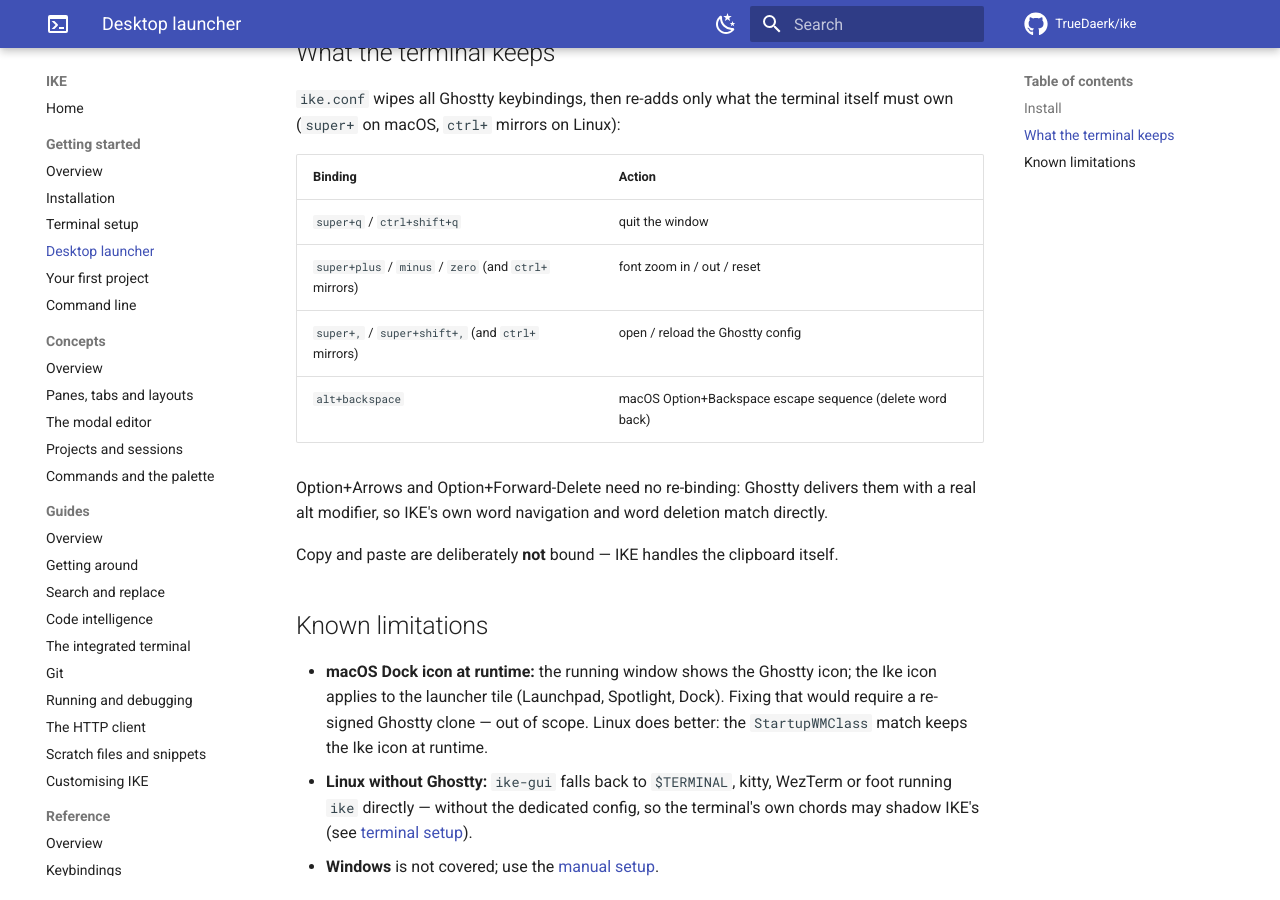
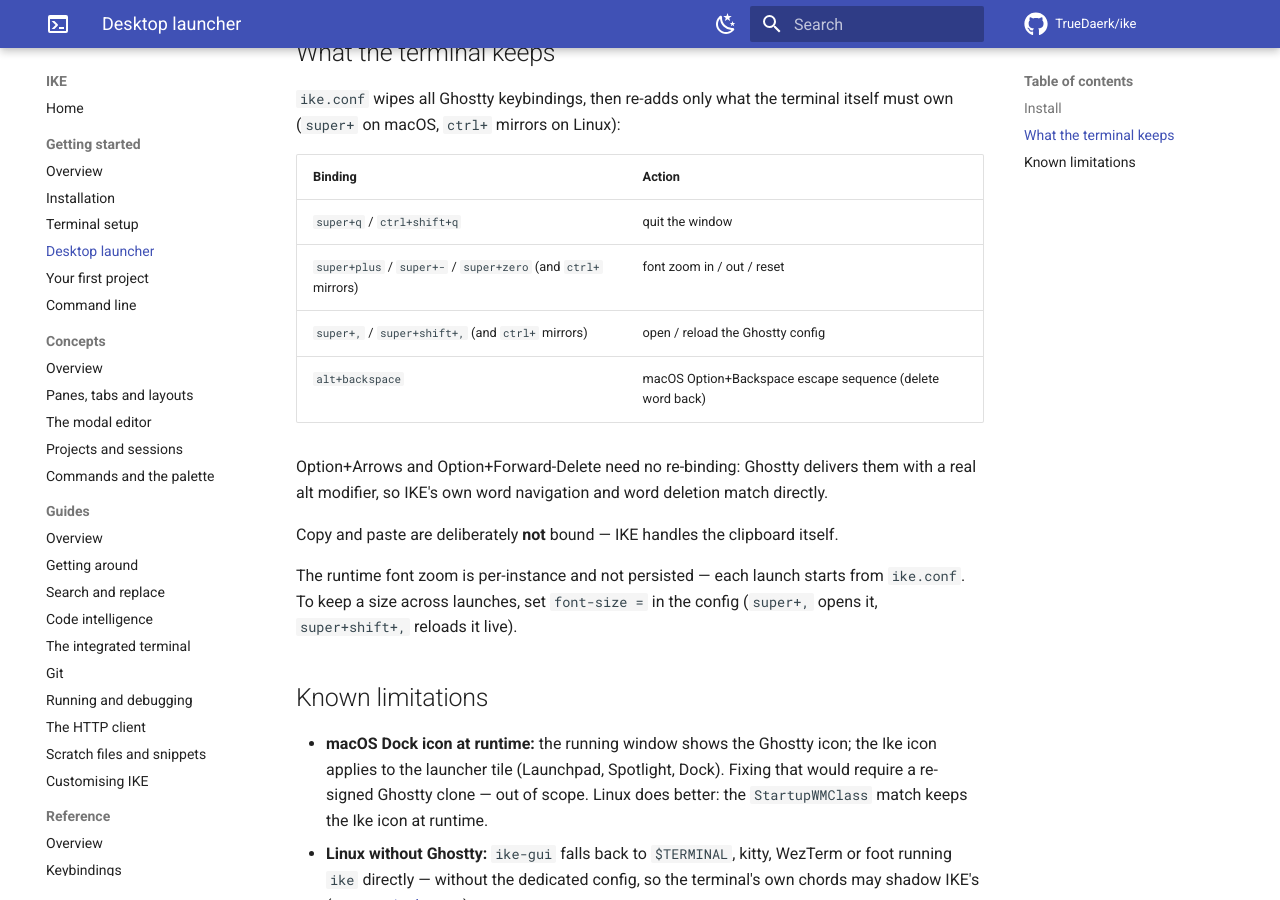
Before and after one commit to TrueDaerk/ike, an MkDocs documentation site: the page built from userdocs/getting-started/desktop-launcher.md, in a window 1280 px wide and 900 px high, scrolled down 1027 px. Built offline with MkDocs 1.6.1 and Material for MkDocs 9.7.7, drawn with Linux system fonts in a browser that asks for light colours; comment, search, counter and statistics services are not loaded.

Commit message:
fix(deploy): make ctrl/super+minus font zoom work on non-US layouts and document font-size persistence (#1584)
The trigger name `minus` means the physical W3C Minus key (ß on German
QWERTZ), so the actual - key never matched; spell the trigger as the
Unicode codepoint `-`, which follows the active layout like the `plus`/
`zero` legacy aliases already do. Runtime font zoom is per-instance by
design (window-save-state = never); document the font-size line in
ike.conf and the userdoc as the way to persist a size, and note the
super+- vs IDE-side Cmd+- interplay.

Co-Authored-By: Claude Fable 5 <noreply@anthropic.com>
Claude-Session: https://claude.ai/code/session_0144eN6vQDgvcCheF6bwBHZv

```diff
--- a/userdocs/getting-started/desktop-launcher.md
+++ b/userdocs/getting-started/desktop-launcher.md
@@ -49,7 +49,7 @@ terminal itself must own (`super+` on macOS, `ctrl+` mirrors on Linux):
 | Binding | Action |
 |---|---|
 | `super+q` / `ctrl+shift+q` | quit the window |
-| `super+plus` / `minus` / `zero` (and `ctrl+` mirrors) | font zoom in / out / reset |
+| `super+plus` / `super+-` / `super+zero` (and `ctrl+` mirrors) | font zoom in / out / reset |
 | `super+,` / `super+shift+,` (and `ctrl+` mirrors) | open / reload the Ghostty config |
 | `alt+backspace` | macOS Option+Backspace escape sequence (delete word back) |
 
@@ -59,6 +59,10 @@ word deletion match directly.
 
 Copy and paste are deliberately **not** bound — IKE handles the clipboard
 itself.
+
+The runtime font zoom is per-instance and not persisted — each launch
+starts from `ike.conf`. To keep a size across launches, set `font-size =`
+in the config (`super+,` opens it, `super+shift+,` reloads it live).
 
 ## Known limitations
 
```
Also changed, not shown: 1 other file.
